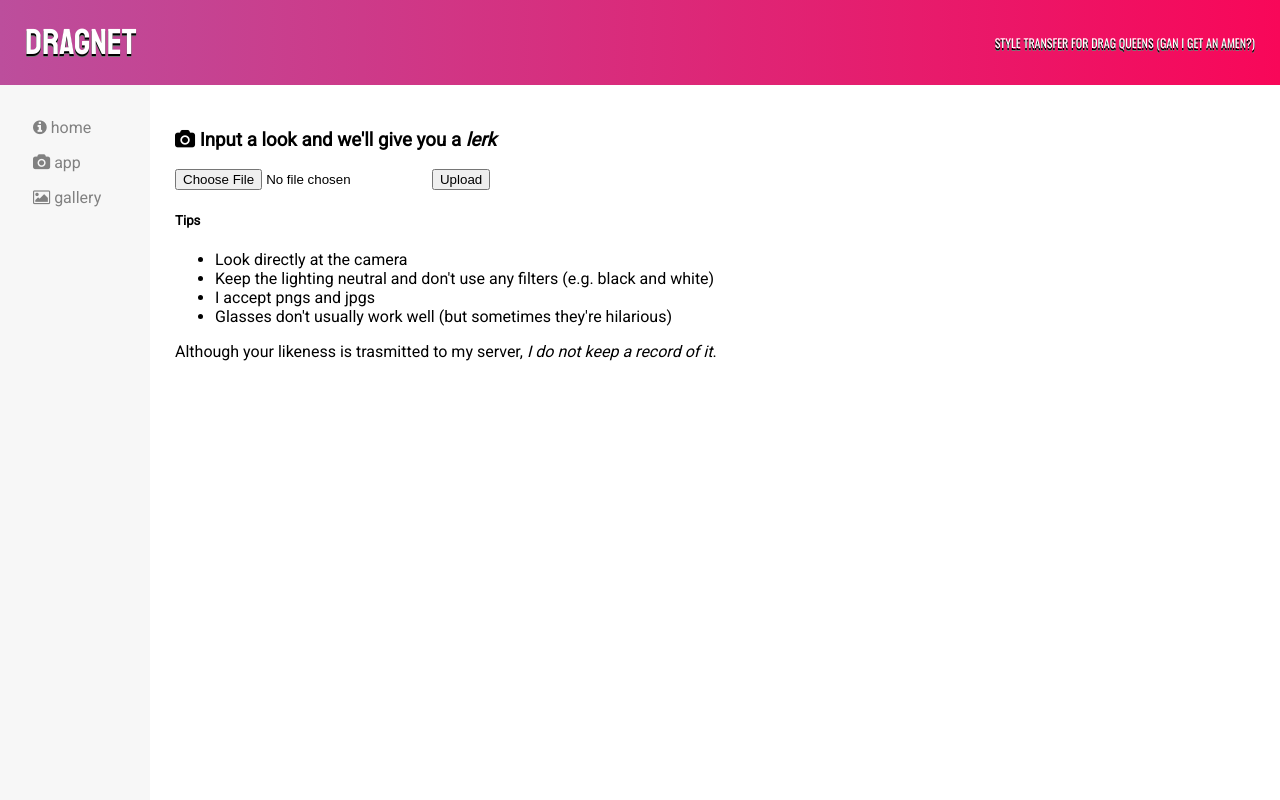
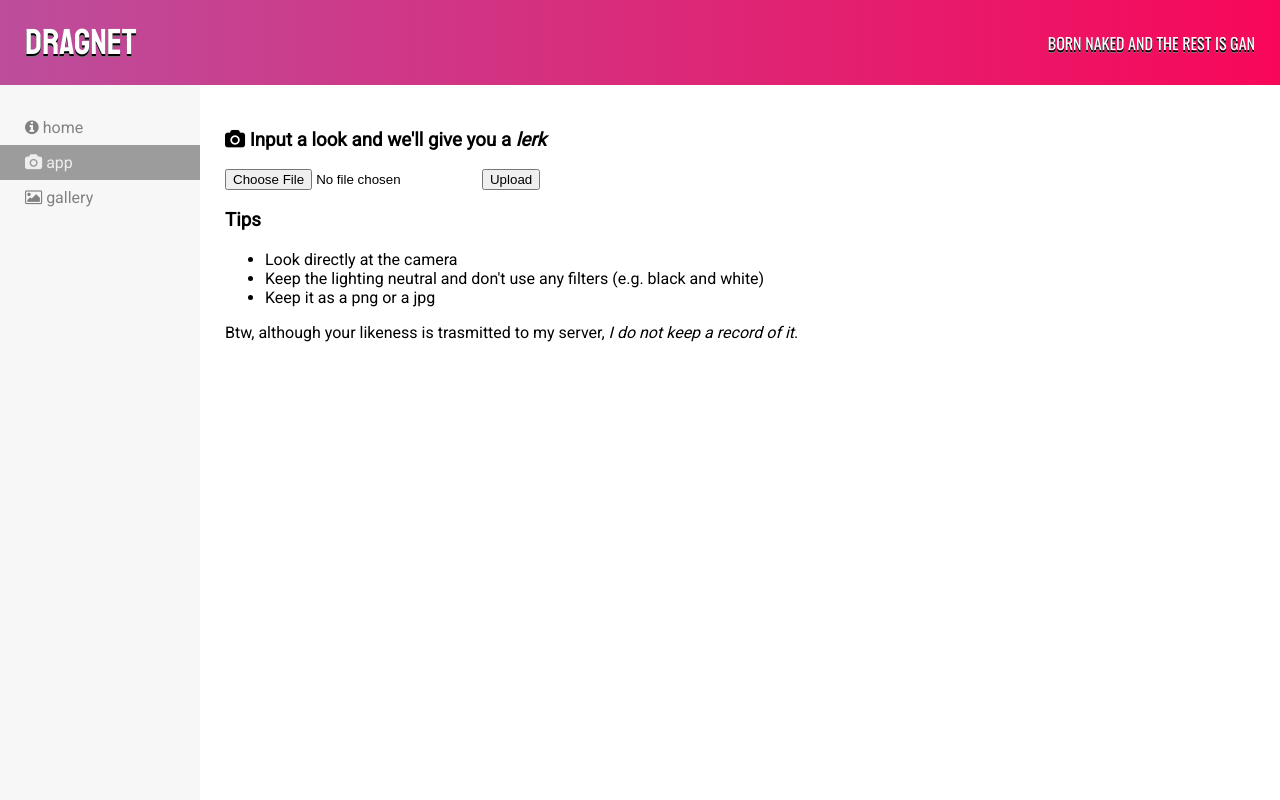
Before and after one commit to jeremyadamsfisher/dragnet, a Flask app: page /app in a window 1280 px wide. Run offline with Flask 2, Linux system fonts and the light colour scheme; parts of the project's set-up code (start-up, migrations or seed data) failed here and were passed over.

Commit message:
various style tweaks

```diff
--- a/app/static/css/style_1_2.css
+++ b/app/static/css/style_1_2.css
@@ -10,8 +10,8 @@ a {
     display: grid;
     grid-template-areas:
     "header header header"
-    "nav content content";
-    grid-template-columns: 150px 1fr 200px;
+    "nav content side";
+    grid-template-columns: 200px 1fr 200px;
     grid-template-rows: auto 1fr;
     grid-gap: 0px;
     height: 100vh;
@@ -49,23 +49,26 @@ header {
     color: white;
     grid-column: 4;
     align-self: center;
-    font-size: 12px;
+    font-size: 16px;
 }
 
 nav {
     grid-area: nav;
     background: #f7f7f7 ;
     padding-top: 25px;
-    padding-left: 25px;
     padding-bottom: 25px;
 }
 nav a {
-    padding: 8px 8px 8px 8px;
+    padding: 8px 0px 8px 25px;
     text-decoration: none;
     font-size: 16px;
     color: #818181;
     display: block;
     transition: 0.3s;
+}
+.active {
+    color: #eeeeee;
+    background-color: #9c9c9c;
 }
 nav a:hover {
     color: #1f1f1f;
--- a/app/templates/about.html
+++ b/app/templates/about.html
@@ -1,4 +1,5 @@
 {% extends "base.html" %}
+{% set active_page = "about" %}
 
 {% block script%}
 {% endblock %}
--- a/app/templates/app_failure.html
+++ b/app/templates/app_failure.html
@@ -1,4 +1,5 @@
 {% extends "base.html" %}
+{% set active_page = "app" %}
 
 {% block content %}
 <h2>Failure</h2>
--- a/app/templates/app_input.html
+++ b/app/templates/app_input.html
@@ -1,4 +1,5 @@
 {% extends "base.html" %}
+{% set active_page = "app" %}
 
 {% block content %}
 <div>
@@ -7,13 +8,12 @@
         <input type="file" name="file" />
         <input type = "submit" value="Upload">
     </form>
-    <h5>Tips</h5>
+    <h3>Tips</h3>
     <ul>
         <li>Look directly at the camera</li>
         <li>Keep the lighting neutral and don't use any filters (e.g. black and white)</li>
-        <li>I accept pngs and jpgs</li>
-        <li>Glasses don't usually work well (but sometimes they're hilarious)</li>
+        <li>Keep it as a png or a jpg</li>
     </ul>
-    <p>Although your likeness is trasmitted to my server, <i>I do not keep a record of it</i>.</p>
+    <p>Btw, although your likeness is trasmitted to my server, <i>I do not keep a record of it</i>.</p>
 </div>
 {% endblock %}
--- a/app/templates/app_result.html
+++ b/app/templates/app_result.html
@@ -1,4 +1,5 @@
 {% extends "base.html" %}
+{% set active_page = "app" %}
 
 {% block style %}
 {% endblock %}
--- a/app/templates/base.html
+++ b/app/templates/base.html
@@ -15,13 +15,12 @@
       <div class="container">
           <header>
           <div class="logo"><a href="#">dragnet</a></div>
-          <div class="branding">style transfer for drag queens (gan I get an amen?)</div>
+          <div class="branding">{{branding_tagline}}</div>
           </header>
-
           <nav>
-            <a href="{{url_for('about')}}"><i class="fa fa-info-circle"></i> home</a>
-            <a href="{{url_for('app_page')}}"><i class="fa fa-camera"></i> app</a>
-            <a href="{{url_for('gallery')}}"><i class="fa fa-image"></i> gallery</a>
+            <a href="{{url_for('about')}}" {% if active_page == 'about' %}class="active"{% endif %}><i class="fa fa-info-circle"></i> home</a>
+            <a href="{{url_for('app_page')}}" {% if active_page == 'app' %}class="active"{% endif %}><i class="fa fa-camera"></i> app</a>
+            <a href="{{url_for('gallery')}}" {% if active_page == 'gallery' %}class="active"{% endif %}><i class="fa fa-image"></i> gallery</a>
           </nav>
 
           <main>
--- a/app/views.py
+++ b/app/views.py
@@ -9,6 +9,22 @@ from .translate import translate
 
 from app import app
 
+
+branding_taglines = [
+    "GAN i get an amen?",
+    "drag up your machine learning",
+    "born naked and the rest is GAN",
+    "style transfer for drag queens"
+]
+
+original_render_template = render_template
+def render_template_(*args, **kwargs):
+    return original_render_template(
+        *args,
+        **kwargs,
+        branding_tagline=random.choice(branding_taglines)
+    )
+render_template = render_template_
 
 @app.route("/gallery")
 def gallery():
@@ -62,8 +78,6 @@ def result():
             tags = [
                 "Tens! Tens across the board!",
                 "America, she's stunning!",
-                "Start your engines, and may the best woman win...",
-                "She already done had herses",
             ]
 
             return render_template(
```
